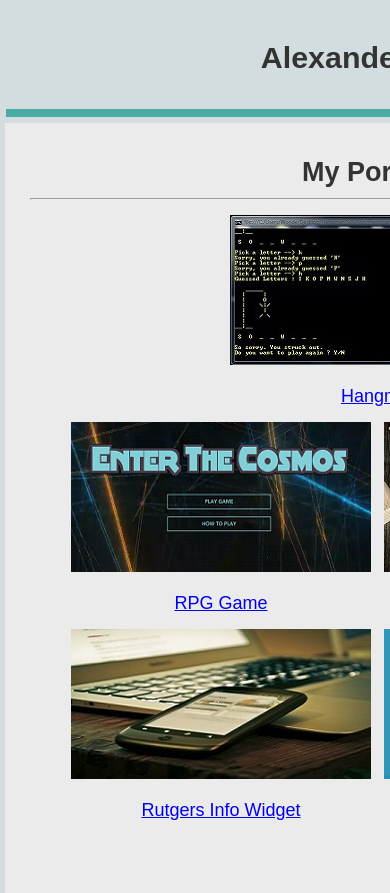
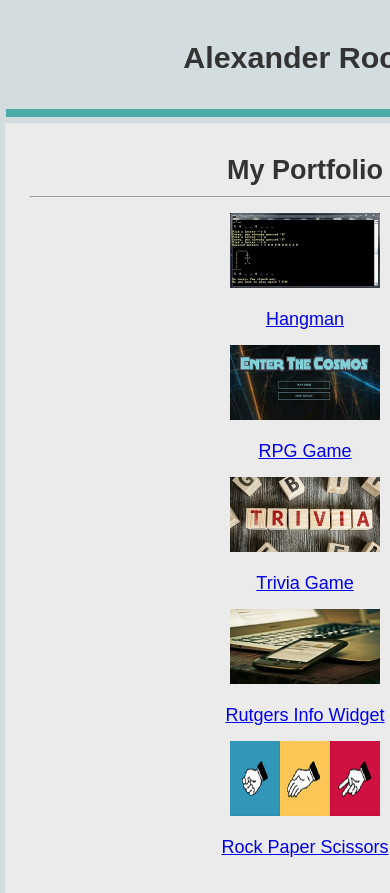
Before and after one commit to Rocha8524/Responsive-Portfolio, a plain HTML site: page portfolio.html in a window 390 px wide. Shown: the top 893 px of the page. Drawn offline with Linux system fonts and the light colour scheme.

Commit message:
Responsive Completed

```diff
--- a/assets/css/style.css
+++ b/assets/css/style.css
@@ -110,7 +110,7 @@ footer {
 
 @media screen and (max-width: 768px) {
   header {
-    width: 750px;
+    width: 745px;
     padding-right: 0px;
   }
 
@@ -119,7 +119,7 @@ footer {
   }
 
   .contact {
-    width: 750px;
+    width: 700px;
   }
 
   .portfolio {
@@ -136,30 +136,69 @@ footer {
   }
 
 @media screen and (max-width: 640px) {
+  header {
+    width: 595px;
+  }
+
+  .bio {
+    height: 550px;
+    width: 550px;
+    padding-bottom: 300px;
+  }
+
   #bio-image {
-    width: 370px;
+    height: 200px;
+    width: 200px;
+  }
+
+  .contact {
+    width: 550px;
   }
 
   textarea {
-    width: 380px;
+    width: 540px;
+  }
+
+  .portfolio {
+    width: 550px;
+  }
+
+  .hangman img {
+    width: 150px;
   }
 
   .rpg {
-    margin-left: 35px;
+    width: 538px;
+  }
+
+  .rpg img{
+    width: 150px;
   }
 
   .trivia {
-    margin-right: 40px;
+    width: 538px;
+  }
+
+  .trivia img{
+    width: 150px;
   }
 
   .widget {
-    margin-left: 35px;
+    width: 538px;
+  }
+
+  .widget img{
+    width: 150px;
   }
 
   .rps {
-    margin-right: 40px;
+    width: 538px;
+  }
+
+  .rps img{
+    width: 150px;
   }
 
   footer {
-    margin-top: 10px;
+    width: 555px;
 }
```
